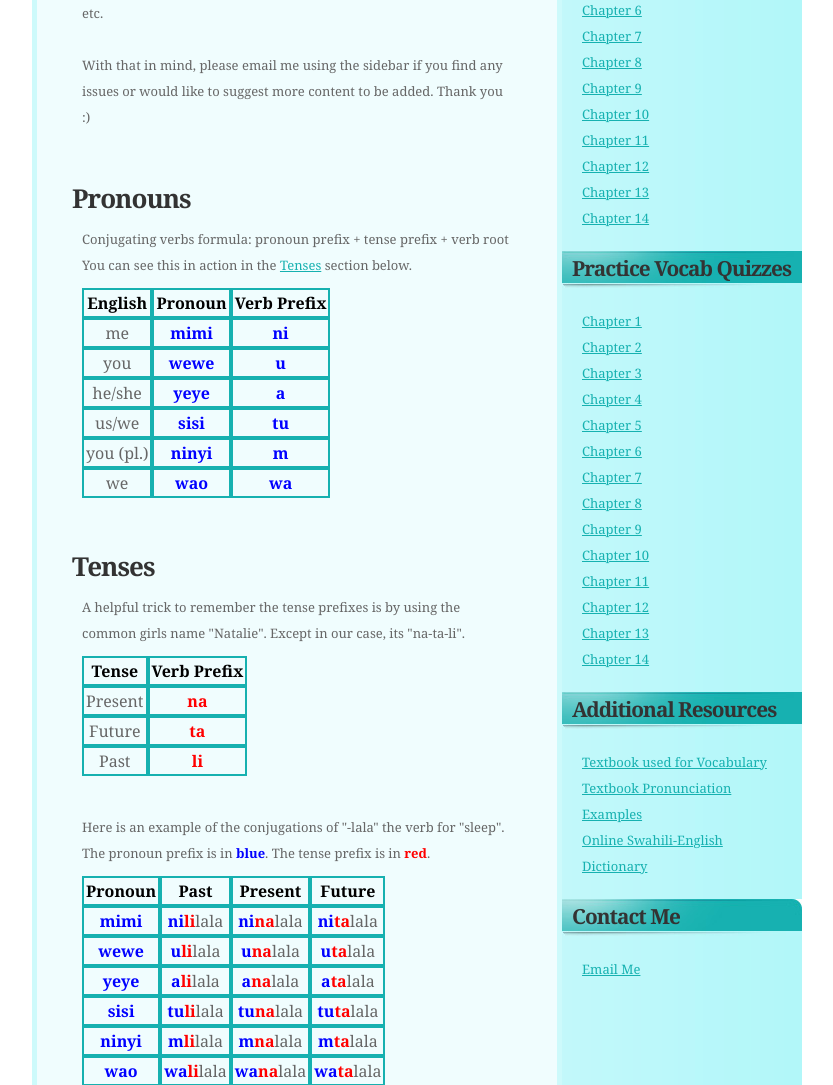
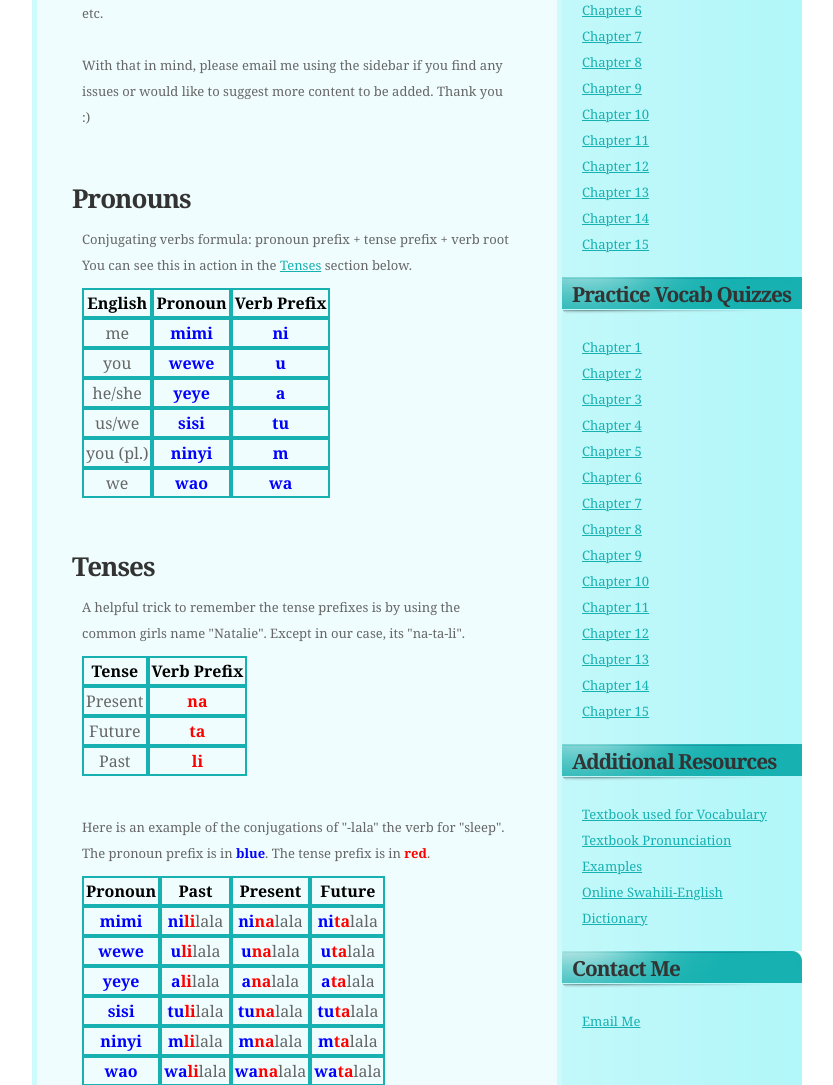
Before and after one commit to mrhappyasthma/SwahiliCheatSheet, a Python web app: template templates/home.html in a window 1280 px wide. Shown: the part 400-1485 px from the top of the page, without its empty margins (223-1056 px from the left). Run offline with Jinja, Linux system fonts and the light colour scheme; the template is opened without the code that fills it, so the values that code supplies are empty.

Commit message:
Added chapter 15 vocab

```diff
--- a/templates/sidebar.html
+++ b/templates/sidebar.html
@@ -17,6 +17,7 @@
 				<li><a target="_blank" href="http://quizlet.com/66854174/flashcards">Chapter 12</a></li>
 				<li><a target="_blank" href="http://quizlet.com/67762039/flashcards">Chapter 13</a></li>
 				<li><a target="_blank" href="http://quizlet.com/69537917/flashcards">Chapter 14</a></li>
+				<li><a target="_blank" href="http://quizlet.com/69540426/flashcards">Chapter 15</a></li>
 			</ul>
 		</li>
 
@@ -37,6 +38,7 @@
 				<li><a target="_blank" href="http://quizlet.com/66854174/test">Chapter 12</a></li>
 				<li><a target="_blank" href="http://quizlet.com/67762039/test">Chapter 13</a></li>
 				<li><a target="_blank" href="http://quizlet.com/69537917/test">Chapter 14</a></li>
+				<li><a target="_blank" href="http://quizlet.com/69540426/test">Chapter 15</a></li>
 			</ul>
 		</li>
 
```
